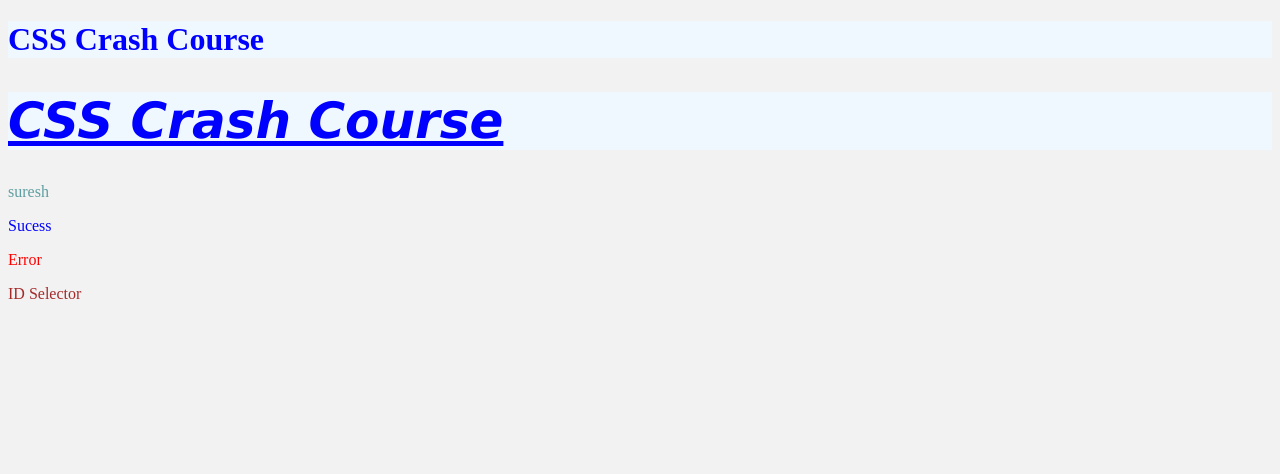
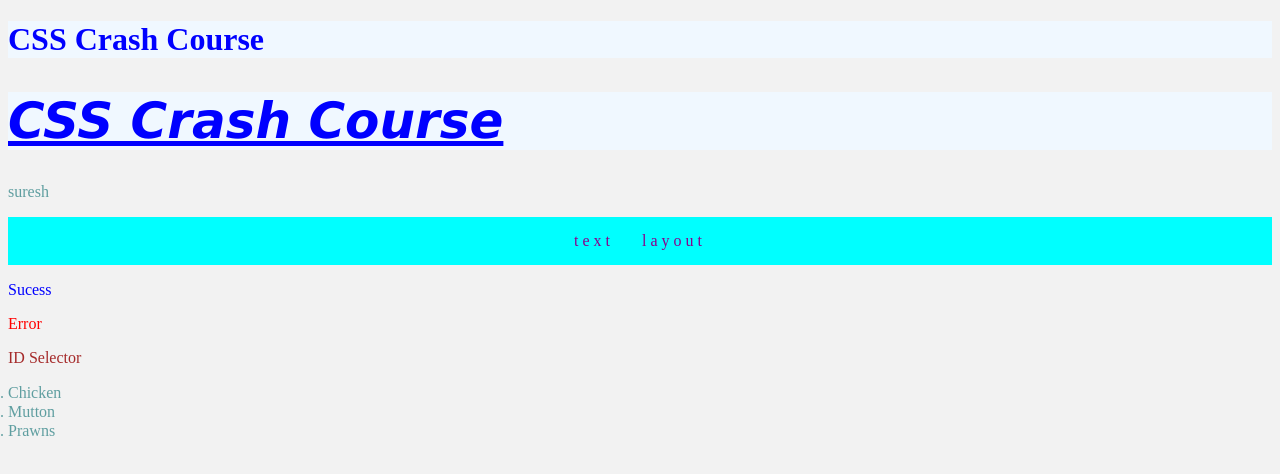
Before and after one commit to sureshpatta86/css-crash-course, a plain HTML site: page index.html in a window 1280 px wide. Drawn offline with Linux system fonts and the light colour scheme.

Commit message:
styling list

```diff
--- a/index.html
+++ b/index.html
@@ -11,8 +11,14 @@
     <h1>CSS Crash Course</h1>
     <h1 class="font-styles">CSS Crash Course</h1>
     <p>suresh</p>
+    <p class="textlayout">text layout</p>
     <p class="sucess">Sucess</p>
     <p class="error">Error</p>
     <p id="test">ID Selector</p>
+    <ul>
+      <li>Chicken</li>
+      <li>Mutton</li>
+      <li>Prawns</li>
+    </ul>
   </body>
 </html>
--- a/style.css
+++ b/style.css
@@ -28,3 +28,17 @@ h1 {
   font-size: 50px;
   text-decoration: underline;
 }
+.textlayout {
+  color: darkmagenta;
+  background-color: aqua;
+  text-align: center;
+  line-height: 3;
+  letter-spacing: 4px;
+  word-spacing: 20px;
+}
+ul{
+    color: black;
+    list-style-type: armenian;
+    margin: 0;
+    padding: 0;
+}
```
